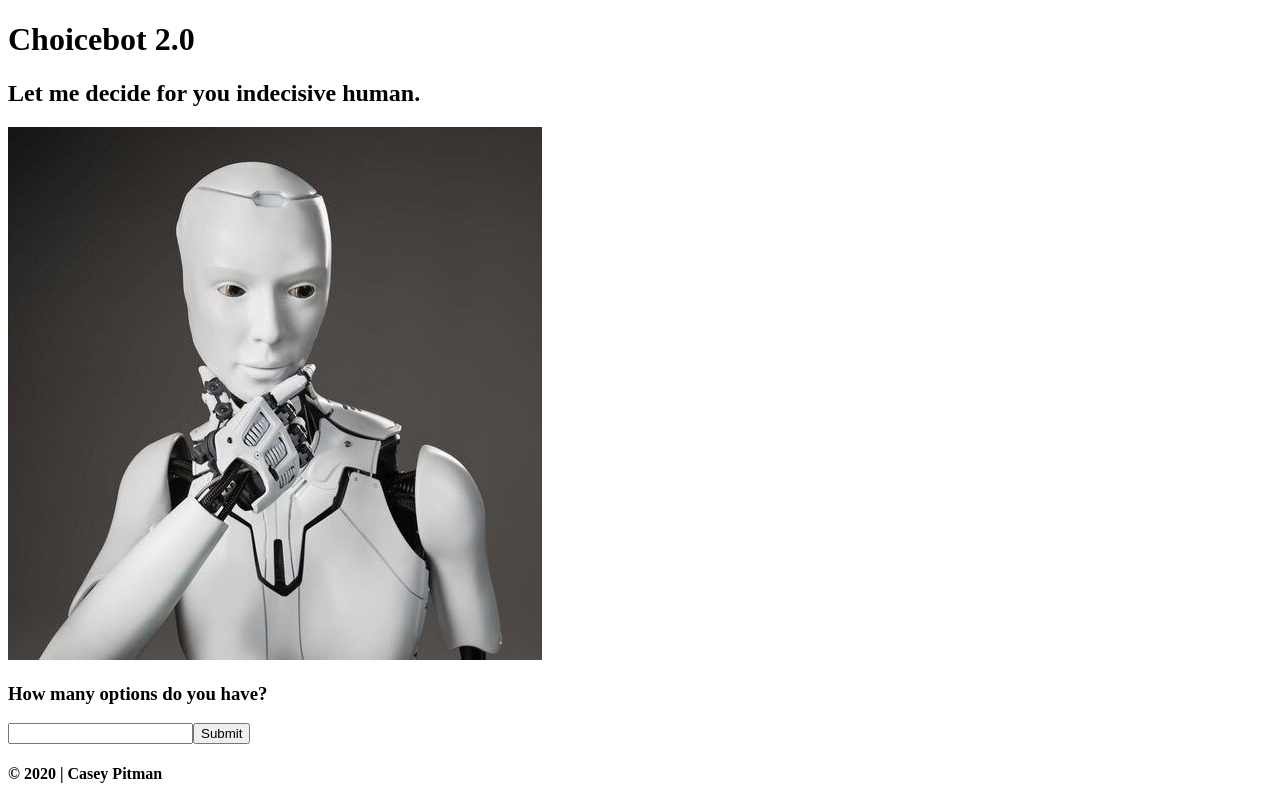
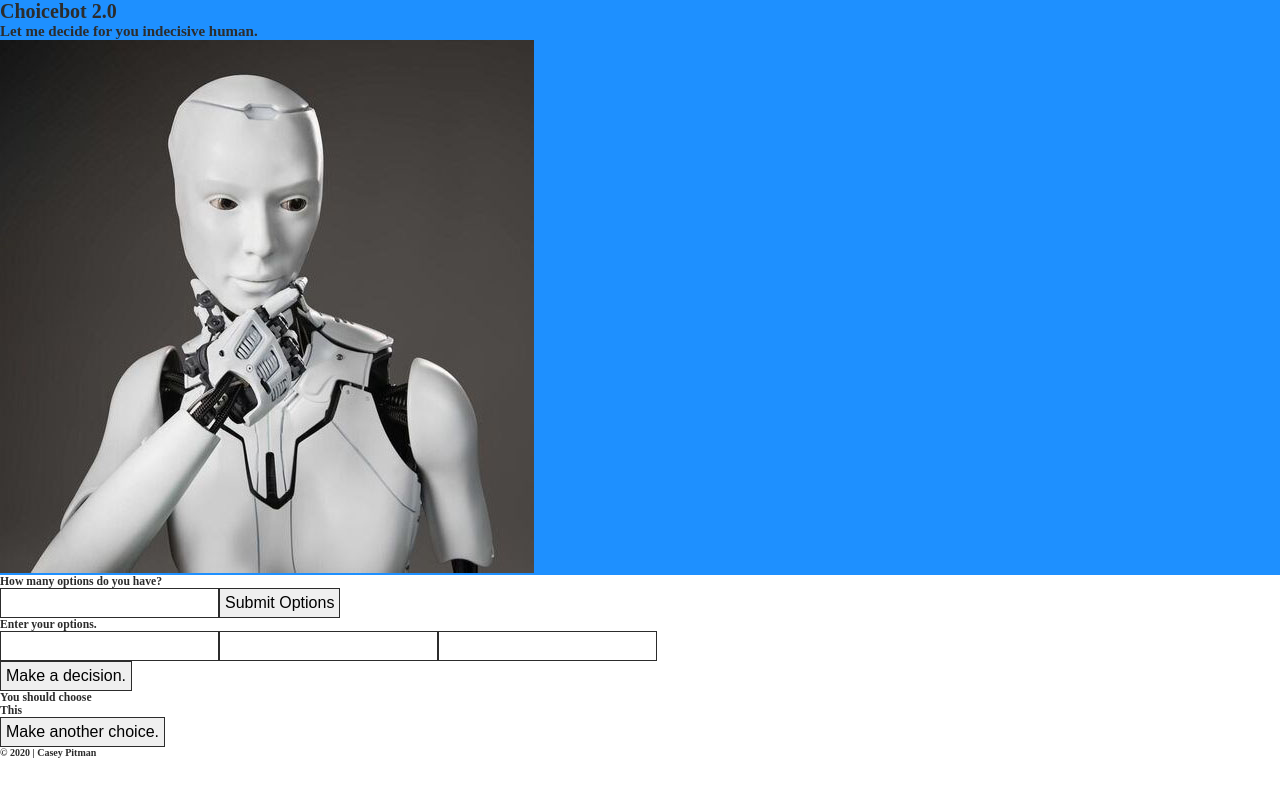
Before and after one commit to CaseyPitman/choice-bot-2.0, a React (Create React App) app: page / in a window 1280 px wide. Built offline with nearby package versions, Linux system fonts and the light colour scheme.

Commit message:
Setting up styles

```diff
--- a/src/App.js
+++ b/src/App.js
@@ -1,5 +1,5 @@
 import React,  {Component} from 'react';
-
+import styles from './styles.css'
 
 class App extends Component {
   constructor(props){
@@ -24,13 +24,34 @@ class App extends Component {
 
         <main className = 'container'>
           {/* Visible on load */}
-          <form className = 'input'>
-            <h3>How many options do you have?</h3>
-            <input className = 'optionsInput' type = 'number'/>
-            <button className = 'submitInput' type = 'submit'>Submit</button>
+          <form className = 'inputNumOptions'>
+            <h3 className = 'question'>How many options do you have?</h3>
+            <input className = 'numOfOptions' type = 'number'/>
+            <button className = 'submitNumInput' type = 'submit'>Submit Options</button>
           </form>
 
           {/* hidden on load, revealed after number of options */}
+
+          <form className = 'inputOptions'>
+            <h3 className= 'question'> Enter your options.</h3>
+            <div className = 'choices'>
+              <input className = 'choice1' type = 'text'/>
+              <input className = 'choice1' type = 'text'/>
+              <input className = 'choice1' type = 'text'/>
+            </div>
+            <button className = 'submitOptions' type = 'submit'>Make a decision.</button>
+          </form>
+
+          {/* hidden on load, revealed after number of options */}
+
+
+
+          <div className = 'decision'>
+            <h3 className = 'resultText'>You should choose</h3>
+            <h3 className = 'result'>This</h3>
+            <button className = 'reset'>Make another choice.</button>
+          </div>
+
 
         </main>
         <footer className = 'footer'>
--- a/src/styles.css
+++ b/src/styles.css
@@ -0,0 +1,34 @@
+/* App styles */
+
+
+/* HEADER STYLES */
+
+* {
+   box-sizing: border-box;
+   border: 0px;
+   margin: 0px;
+}
+
+/* GLOBAL */
+
+html {
+   color:rgb(44, 44, 44);
+   font-size:10px;
+}
+
+
+button,
+input    {
+   border: 1px solid rgb(44, 44, 44);
+   border-radius: 0px;
+   font-size:1.6rem;
+   padding:5px;
+
+}
+
+
+
+
+.header {
+   background-color: dodgerblue;
+}
```
